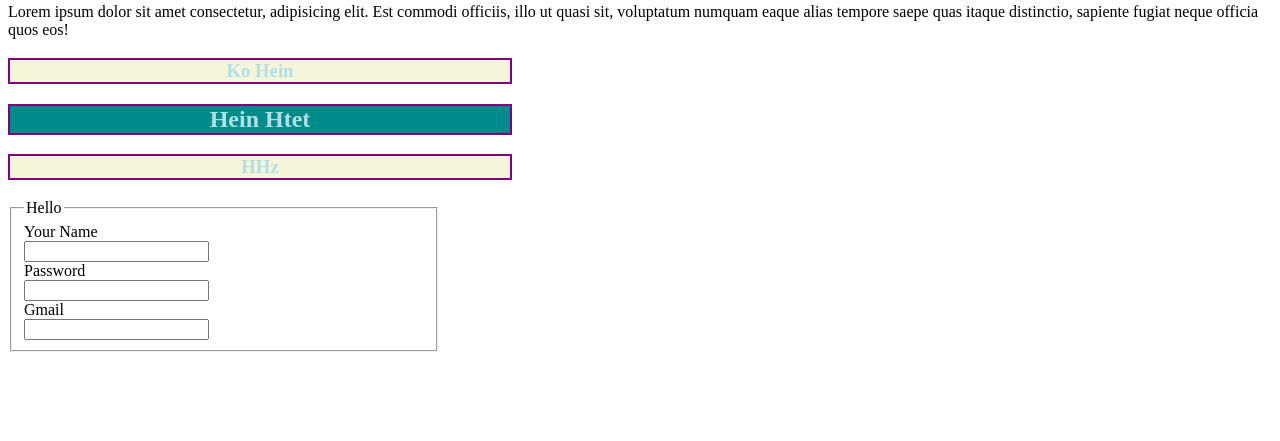
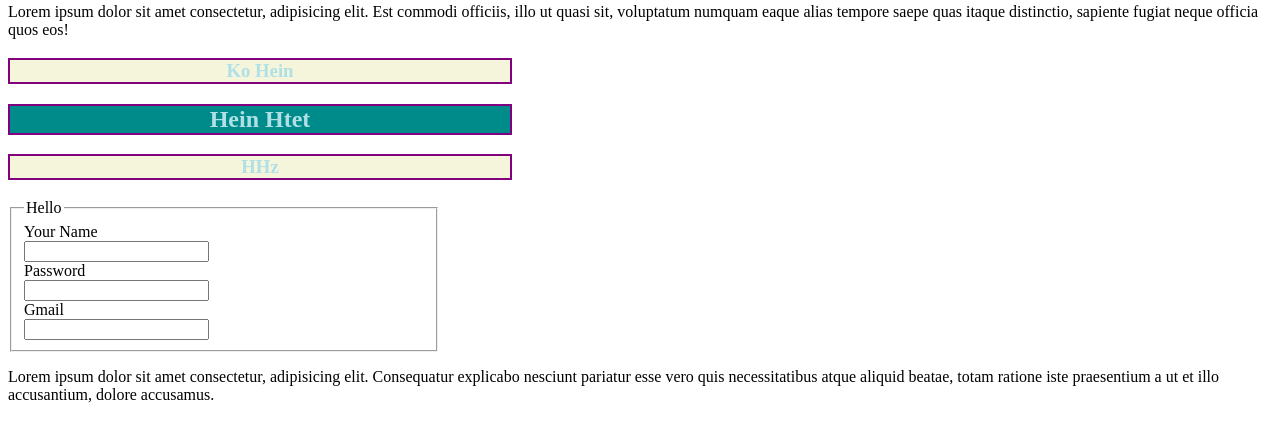
Before and after one commit to koheingyi/git-lesson, a plain HTML site: page index.html in a window 1280 px wide. Shown: the part 81-522 px from the top of the page. Drawn offline with Linux system fonts and the light colour scheme.

Commit message:
add lorem

```diff
--- a/index.html
+++ b/index.html
@@ -29,5 +29,6 @@
                     <input type="text" name="" id="">
                 </form>
             </fieldset>
+            <p>Lorem ipsum dolor sit amet consectetur, adipisicing elit. Consequatur explicabo nesciunt pariatur esse vero quis necessitatibus atque aliquid beatae, totam ratione iste praesentium a ut et illo accusantium, dolore accusamus.</p>
 </body>
 </html>
```
